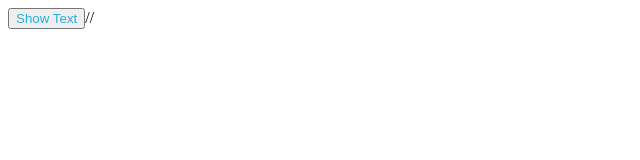
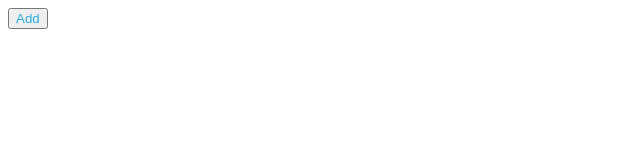
Before and after one commit to gulam159/React-Basics-and-React-State---Button-Action-with-Functional-Component---k0b85qchatv2, a React app: page / in a window 1280 px wide. Shown: the top 160 px of the page, without its empty margins (0-640 px from the left). Built offline with nearby package versions, Linux system fonts and the light colour scheme.

Commit message:
Update App.js

```diff
--- a/src/components/App.js
+++ b/src/components/App.js
@@ -1,43 +1,24 @@
-import React, {Component, useState} from "react";
+import React, { Component, useState } from "react";
 import "./../styles/App.css";
 
 function App() {
-//   const showText=()=>{
-//     const para = document.createElement("p");
-//     para.setAttribute('id', 'click');
-//     para.innerText = "Hello, I've learnt to use the full-stack evaluation tool. This makes me so happy"
-//     document.body.appendChild(para);
-//   };
-
-  const [showPara, setShowPara] = useState("");
-   const showText = () => {
-//   	setShowPara(true)
-     setShowPara("Hello, I've learnt to use the full-stack evaluation tool. This makes me so happy")
-//      set showPara  state to negation of current value
-  }
-
+  const [state, setState] = useState("");
+  const handleClick = () => {
+    setState(
+      <p id="para">
+        Hello, I've learnt to use the full-stack evaluation tool. This makes me
+        so happy
+      </p>
+    );
+  };
   return (
     <div id="main">
-    <button id='click' onClick={showText}> Show Text </button>
-//  {showPara && <p id="para">Hello, I've learnt to use the full-stack evaluation tool. This makes me so happy</p>}
-<p id='para'>{showPara}</p>
+      <button id="click" onClick={handleClick}>
+        Add
+      </button>
+      {state}
     </div>
   );
 }
 
-
 export default App;
-
-
-
-
-//   const[state, setState] = useState('');
-//   const showText=()=>{
-//     setState("Hello, I've learnt to use the full-stack evaluation tool. This makes me so happy");
-//   };
-//   return (
-//     <div id="main">
-//       <p id='click'>{state}</p>
-//     <button id='click' onClick={showText}> Show Text </button>
-//     </div>
-//   );
```
